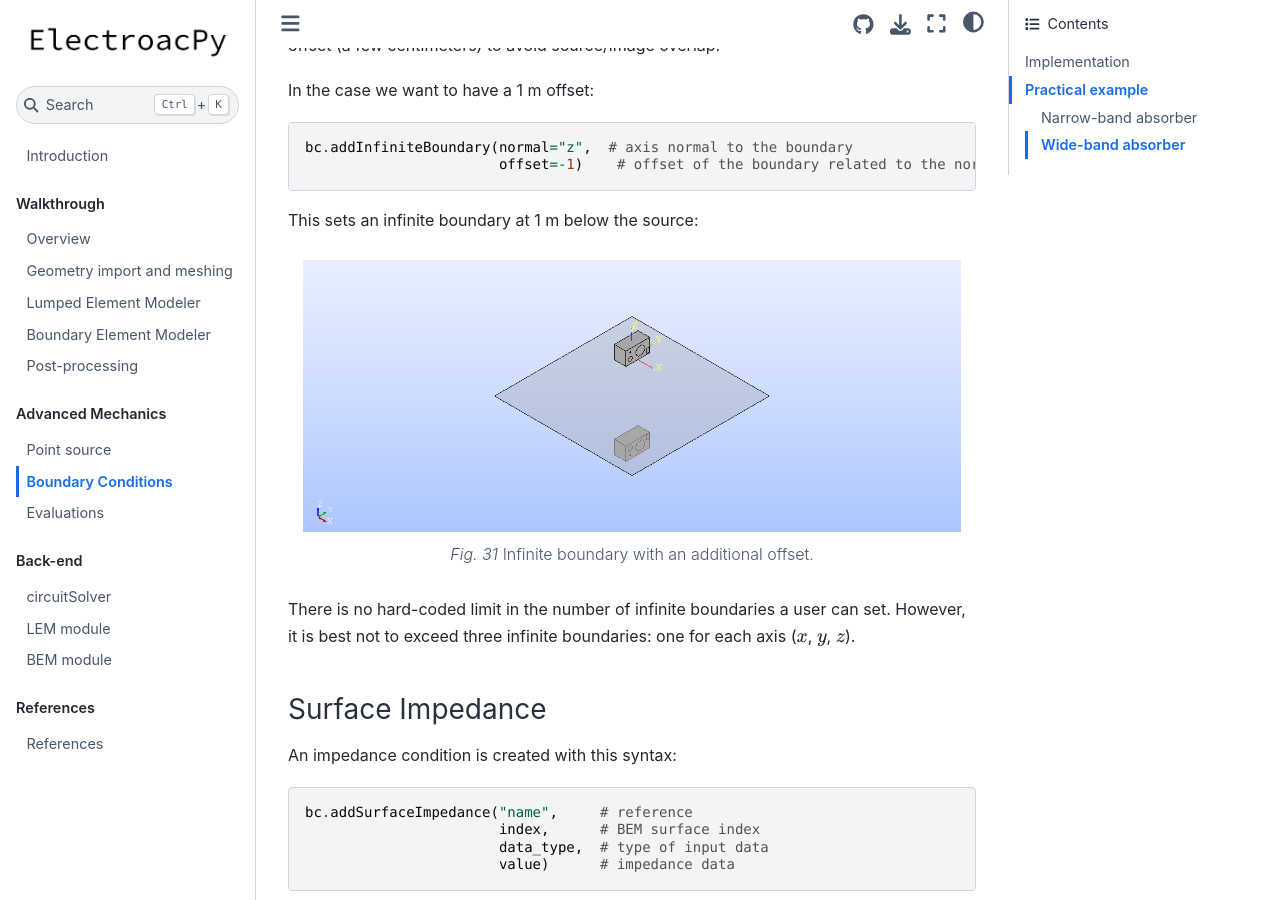
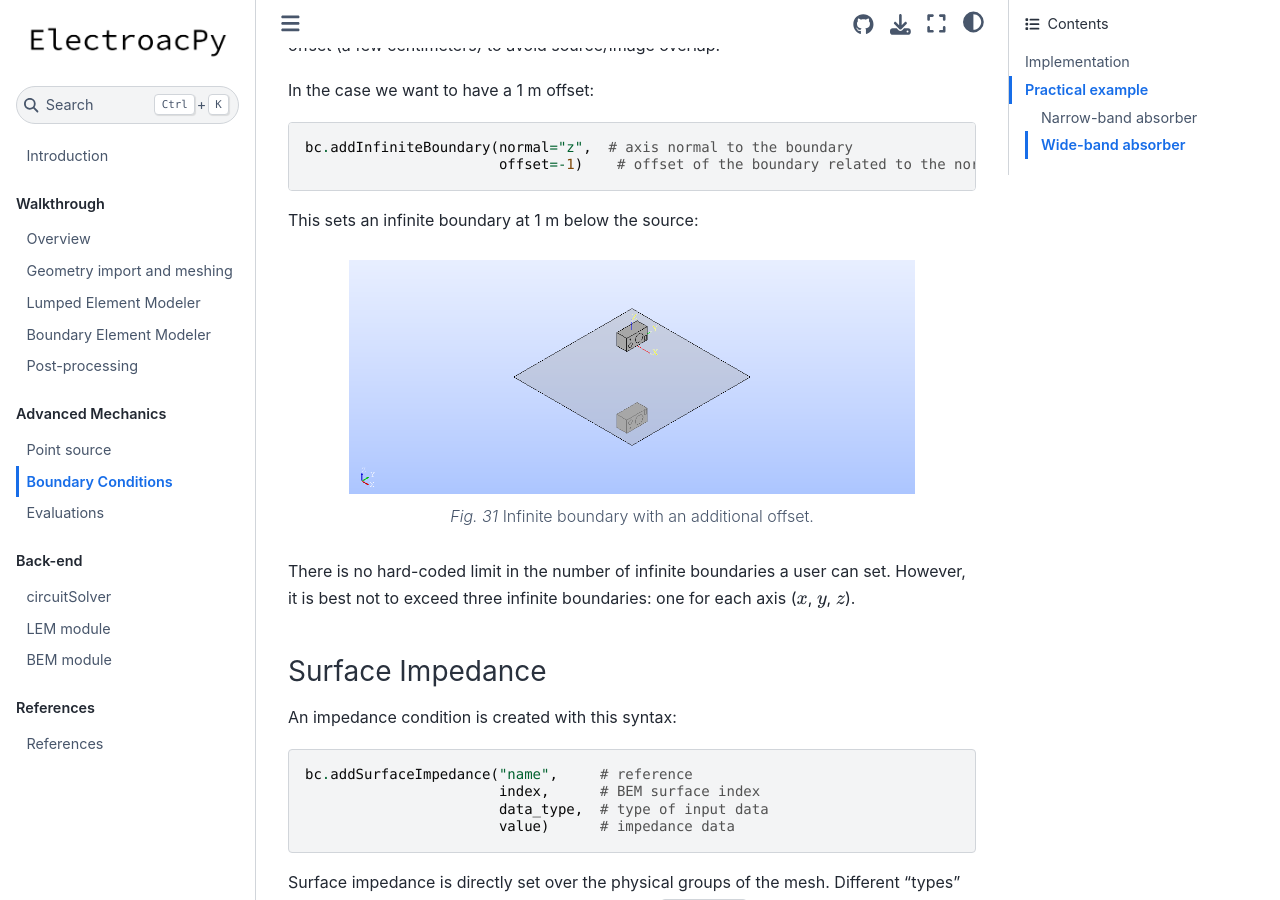
Before and after one commit to TomMunoz3772/electroacPy, a Jupyter Book: the page built from docs/02-ac-boundary_conditions.md, in a window 1280 px wide and 900 px high, scrolled down 1418 px. Built offline with Jupyter Book 1.0.4 settings and Sphinx 7.4.7 and the Sphinx Book theme 1.1.4, drawn with Linux system fonts in a browser that asks for light colours; cross-references to code outside the pages are shown as plain code.

Commit message:
Update 02-ac-boundary_conditions.md

````diff
--- a/docs/02-ac-boundary_conditions.md
+++ b/docs/02-ac-boundary_conditions.md
@@ -49,7 +49,7 @@ This sets an infinite boundary at 1 m below the source:
 
 ```{figure} ./boundary_conditions_images/infinite_boundary_z_w_offset.png
     :name: inf-z-offset
-    :scale: 60%
+    :width: 15cm
 
 Infinite boundary with an additional offset.
 ```
@@ -85,7 +85,7 @@ To keep some continuity in the documentation, we take the previous room acoustic
 
 ```{figure} ./boundary_conditions_images/pressure_response_mode_association.png
     :name: corner-mic-w-modes
-    :scale: 70%
+    :width: 15cm
 
 Room response and first five modes.
 ```
````
